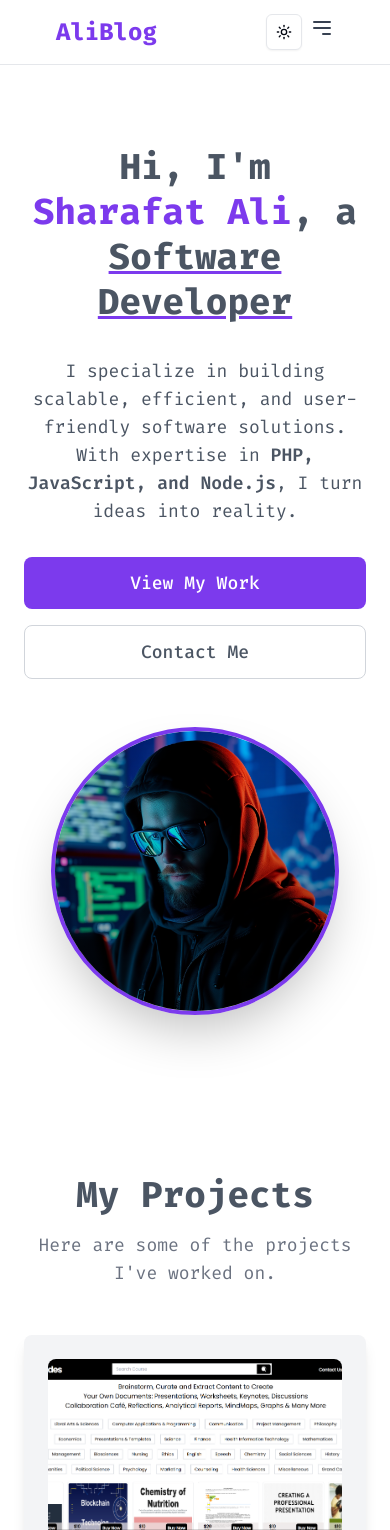
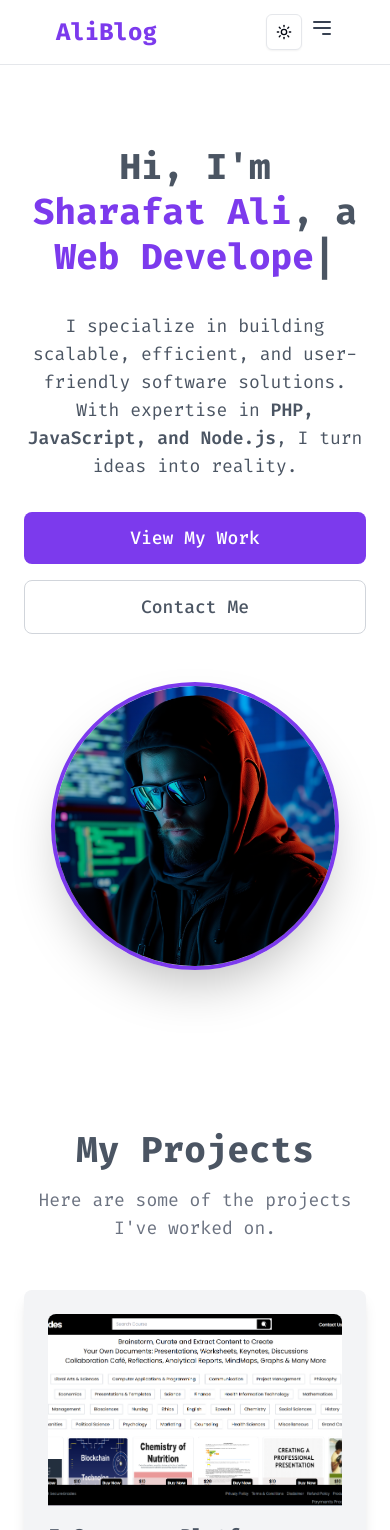
Before and after one commit to sharafat824/AliDev, a Next.js app: page / in a window 390 px wide. Shown: the top 1530 px of the page. Built offline with nearby package versions, Linux system fonts and the light colour scheme; no server answers.

Commit message:
added typed js in hero in section

```diff
--- a/app/(home)/page.js
+++ b/app/(home)/page.js
@@ -1,3 +1,4 @@
+import Hero from "@/components/hero";
 import Image from "next/image";
 import Link from "next/link";
 
@@ -5,50 +6,7 @@ export default function Home() {
   return (
     <div className="container mx-auto">
       {/* Hero Section */}
-      <section className="min-h-screen flex items-center justify-center   py-20 lg:py-0">
-        <div className="container mx-auto px-6 lg:px-16 flex flex-col lg:flex-row items-center justify-between">
-          {/* Left Section */}
-          <div className="w-full lg:w-1/2 text-center lg:text-left space-y-8">
-            <h1 className="text-4xl lg:text-5xl font-bold theme-color leading-tight">
-              Hi, I'm <span className="text-primary">Sharafat Ali</span>, a{" "}
-              <span className="underline decoration-primary">Software Developer</span>
-            </h1>
-            <p className="mt-4 text-lg theme-color">
-              I specialize in building scalable, efficient, and user-friendly software solutions. With expertise in{" "}
-              <span className="font-semibold">PHP, JavaScript, and Node.js</span>, I turn ideas into reality.
-            </p>
-            <div className="mt-8 flex flex-col space-y-4 sm:flex-row sm:space-y-0 sm:space-x-4">
-              <a
-                href="#projects"
-                className="px-8 py-3 text-lg font-medium text-white bg-primary rounded-lg hover:bg-primary/90 transition duration-300 transform hover:scale-105"
-              >
-                View My Work
-              </a>
-              <Link
-                href="/contact"
-                className="px-8 py-3 text-lg font-medium theme-color border border-gray-300 dark:border-gray-700 rounded-lg hover:bg-gray-150 dark:hover:bg-gray-800 transition duration-300 transform hover:scale-105"
-              >
-                Contact Me
-              </Link>
-            </div>
-          </div>
-
-          {/* Right Section */}
-          <div className="w-full lg:w-1/2 mt-12 lg:mt-0 flex justify-center lg:justify-end">
-            <div className="relative w-72 h-72 lg:w-96 lg:h-96 rounded-full overflow-hidden border-4 border-primary shadow-2xl transform hover:scale-105 transition duration-500">
-              <Image
-                src="/images/software-dev.png"
-                alt="Sharafat Ali"
-                width={400}
-                height={400}
-                className="w-full h-full object-cover"
-              />
-              <div className="absolute inset-0 bg-gradient-to-t from-black/50 to-transparent"></div>
-            </div>
-          </div>
-        </div>
-      </section>
-
+      <Hero/>
       {/* Projects Section */}
       <section id="projects" className="py-20">
         <div className="container mx-auto px-6 lg:px-16">
--- /dev/null
+++ b/components/hero.js
@@ -0,0 +1,73 @@
+"use client";
+import { useEffect } from "react";
+import Typed from "typed.js";
+import Image from "next/image";
+import Link from "next/link";
+
+export default function Hero() {
+  useEffect(() => {
+    // Initialize Typed.js on the element
+    const options = {
+      strings: ["Software Developer", "Web Developer", "Full-Stack Developer"],
+      typeSpeed: 100,
+      backSpeed: 50,
+      backDelay: 1000,
+      startDelay: 500,
+      loop: true,
+    };
+
+    const typed = new Typed("#typed", options);
+
+    // Clean up the Typed.js instance when the component is unmounted
+    return () => {
+      typed.destroy();
+    };
+  }, []);
+
+  return (
+    <section className="min-h-screen flex items-center justify-center py-20 lg:py-0">
+      <div className="container mx-auto px-6 lg:px-16 flex flex-col lg:flex-row items-center justify-between">
+        {/* Left Section */}
+        <div className="w-full lg:w-1/2 text-center lg:text-left space-y-8">
+          <h1 className="text-4xl lg:text-5xl font-bold theme-color leading-tight">
+            Hi, I'm <span className="text-primary">Sharafat Ali</span>, a{" "}
+            {/* Typewriter effect text */}
+            <span id="typed" className="text-primary font-bold"></span>
+          </h1>
+          <p className="mt-4 text-lg theme-color">
+            I specialize in building scalable, efficient, and user-friendly software solutions. With expertise in{" "}
+            <span className="font-semibold">PHP, JavaScript, and Node.js</span>, I turn ideas into reality.
+          </p>
+          <div className="mt-8 flex flex-col space-y-4 sm:flex-row sm:space-y-0 sm:space-x-4">
+            <a
+              href="#projects"
+              className="px-8 py-3 text-lg font-medium text-white bg-primary rounded-lg hover:bg-primary/90 transition duration-300 transform hover:scale-105"
+            >
+              View My Work
+            </a>
+            <Link
+              href="/contact"
+              className="px-8 py-3 text-lg font-medium theme-color border border-gray-300 dark:border-gray-700 rounded-lg hover:bg-gray-150 dark:hover:bg-gray-800 transition duration-300 transform hover:scale-105"
+            >
+              Contact Me
+            </Link>
+          </div>
+        </div>
+
+        {/* Right Section */}
+        <div className="w-full lg:w-1/2 mt-12 lg:mt-0 flex justify-center lg:justify-end">
+          <div className="relative w-72 h-72 lg:w-96 lg:h-96 rounded-full overflow-hidden border-4 border-primary shadow-2xl transform hover:scale-105 transition duration-500">
+            <Image
+              src="/images/software-dev.png"
+              alt="Sharafat Ali"
+              width={400}
+              height={400}
+              className="w-full h-full object-cover"
+            />
+            <div className="absolute inset-0 bg-gradient-to-t from-black/50 to-transparent"></div>
+          </div>
+        </div>
+      </div>
+    </section>
+  );
+}
--- a/package.json
+++ b/package.json
@@ -30,7 +30,8 @@
     "socket.io-client": "^4.8.1",
     "svix": "^1.45.1",
     "tailwind-merge": "^2.6.0",
-    "tailwindcss-animate": "^1.0.7"
+    "tailwindcss-animate": "^1.0.7",
+    "typed.js": "^2.1.0"
   },
   "devDependencies": {
     "eslint": "^8",
```
Also changed, not shown: 1 other file (tests, documents, lock files or other folders).
